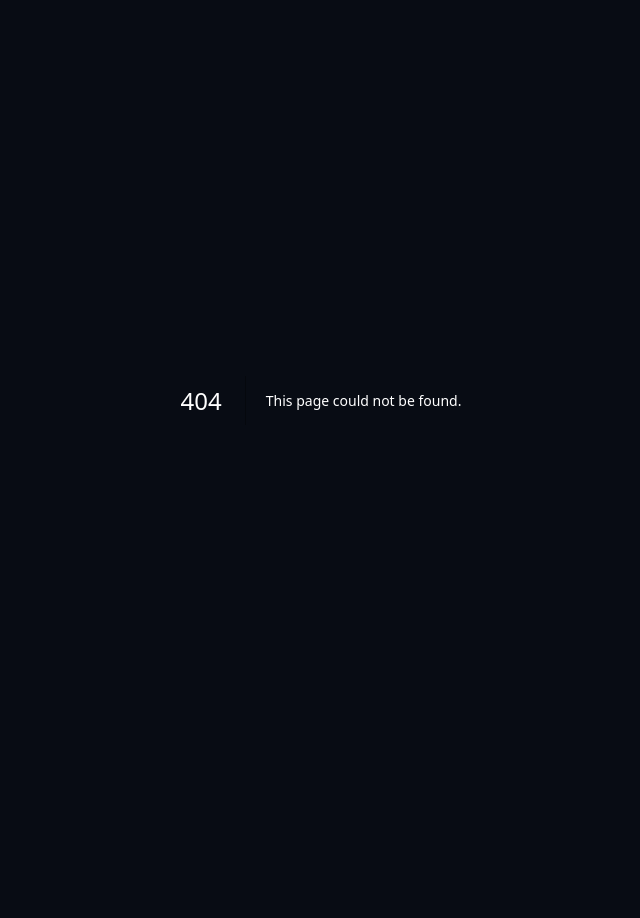
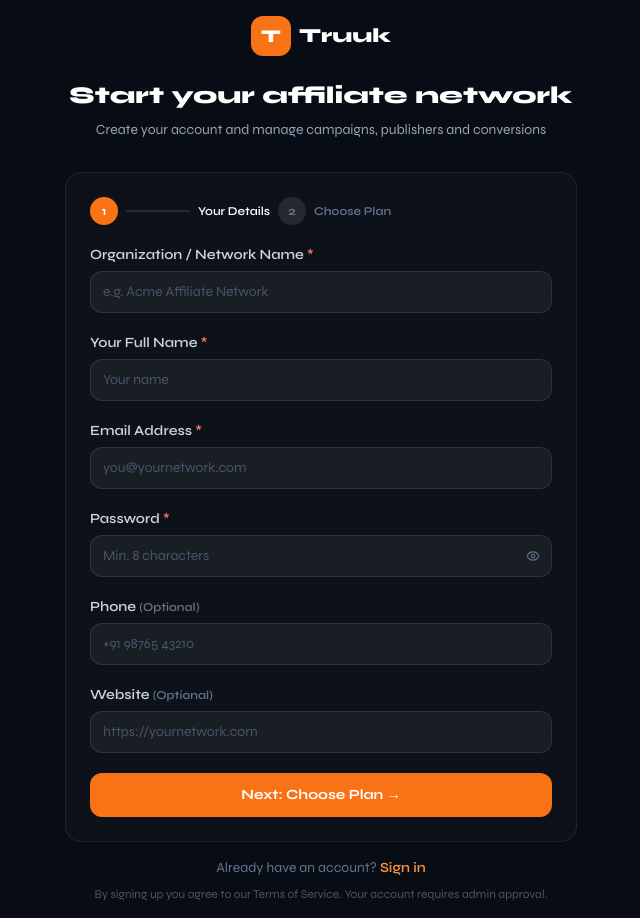
Before and after one commit to PRITHVIADS/truuk, a Next.js app: page /register in a window 1280 px wide. Before the commit this address had no page. Shown: the whole page, without its empty margins (319-959 px from the left). Before the commit the page ends 800 px from the top, so only its background shows below. Built offline with nearby package versions, Linux system fonts and the light colour scheme.

Commit message:
Add network registration page at /register

```diff
--- a/app/page.js
+++ b/app/page.js
@@ -1,9 +1,4 @@
 import { redirect } from "next/navigation";
-import { getServerSession } from "next-auth";
-import { authOptions } from "./api/auth/[...nextauth]/route";
-
-export default async function RootPage() {
-  const session = await getServerSession(authOptions);
-  if (session) redirect("/dashboard");
-  else redirect("/login");
+export default function Home() {
+  redirect("/login");
 }
--- /dev/null
+++ b/app/register/page.js
@@ -0,0 +1,101 @@
+"use client";
+import{useState}from"react";import{useRouter}from"next/navigation";import{Eye,EyeOff,CheckCircle}from"lucide-react";
+export default function RegisterPage(){
+  const router=useRouter();
+  const[step,setStep]=useState(1);
+  const[saving,setSaving]=useState(false);
+  const[error,setError]=useState("");
+  const[showPass,setShowPass]=useState(false);
+  const[plan,setPlan]=useState("trial");
+  const[form,setForm]=useState({orgName:"",name:"",email:"",password:"",phone:"",website:""});
+  const f=(k,v)=>setForm(p=>({...p,[k]:v}));
+  const handleSubmit=async()=>{
+    if(!form.orgName){setError("Organization name required");return;}
+    if(!form.name){setError("Your name required");return;}
+    if(!form.email){setError("Email required");return;}
+    if(!form.password||form.password.length<8){setError("Password min 8 characters");return;}
+    setSaving(true);setError("");
+    const r=await fetch("/api/organizations/signup",{method:"POST",headers:{"Content-Type":"application/json"},body:JSON.stringify({...form,plan})});
+    const d=await r.json();
+    if(!r.ok){setError(d.error||"Error creating account");setSaving(false);return;}
+    router.push("/register/success");
+  };
+  const card={background:"rgba(255,255,255,0.025)",borderColor:"rgba(255,255,255,0.07)"};
+  const PLANS=[
+    {id:"trial",name:"Free Trial",price:"₹0",duration:"14 days",desc:"Try Truuk free, no credit card needed"},
+    {id:"starter",name:"Starter",price:"₹1,500+GST",duration:"per month",desc:"For small affiliate networks"},
+    {id:"growth",name:"Growth",price:"₹5,000+GST",duration:"per month",desc:"For growing networks"},
+  ];
+  return(
+    <div className="min-h-screen flex items-center justify-center p-4" style={{background:"#080c14"}}>
+      <div className="w-full max-w-lg">
+        {/* Header */}
+        <div className="text-center mb-8">
+          <a href="/" className="inline-flex items-center gap-2 mb-6">
+            <div className="w-10 h-10 rounded-xl bg-orange-500 flex items-center justify-center text-white font-black text-lg">T</div>
+            <span className="text-white font-black text-xl">Truuk</span>
+          </a>
+          <h1 className="text-2xl font-black text-white mb-2">Start your affiliate network</h1>
+          <p className="text-slate-400 text-sm">Create your account and manage campaigns, publishers and conversions</p>
+        </div>
+
+        <div className="rounded-2xl border p-6 space-y-5" style={card}>
+          {/* Step indicator */}
+          <div className="flex items-center gap-2 mb-2">
+            {[1,2].map(s=>(
+              <div key={s} className="flex items-center gap-2">
+                <div className={`w-7 h-7 rounded-full flex items-center justify-center text-xs font-bold transition-all ${step>=s?"bg-orange-500 text-white":"bg-white/10 text-slate-500"}`}>{step>s?<CheckCircle size={14}/>:s}</div>
+                {s<2&&<div className={`flex-1 h-0.5 w-16 rounded ${step>s?"bg-orange-500":"bg-white/10"}`}/>}
+                <span className={`text-xs font-semibold ${step>=s?"text-white":"text-slate-500"}`}>{s===1?"Your Details":"Choose Plan"}</span>
+              </div>
+            ))}
+          </div>
+
+          {step===1&&<>
+            <div><label className="text-sm text-slate-300 font-semibold block mb-1.5">Organization / Network Name <span className="text-red-400">*</span></label><input value={form.orgName} onChange={e=>f("orgName",e.target.value)} className="input w-full" placeholder="e.g. Acme Affiliate Network"/></div>
+            <div><label className="text-sm text-slate-300 font-semibold block mb-1.5">Your Full Name <span className="text-red-400">*</span></label><input value={form.name} onChange={e=>f("name",e.target.value)} className="input w-full" placeholder="Your name"/></div>
+            <div><label className="text-sm text-slate-300 font-semibold block mb-1.5">Email Address <span className="text-red-400">*</span></label><input type="email" value={form.email} onChange={e=>f("email",e.target.value)} className="input w-full" placeholder="you@yournetwork.com"/></div>
+            <div>
+              <label className="text-sm text-slate-300 font-semibold block mb-1.5">Password <span className="text-red-400">*</span></label>
+              <div className="relative"><input type={showPass?"text":"password"} value={form.password} onChange={e=>f("password",e.target.value)} className="input w-full pr-10" placeholder="Min. 8 characters"/><button type="button" onClick={()=>setShowPass(p=>!p)} className="absolute right-3 top-1/2 -translate-y-1/2 text-slate-500 hover:text-white">{showPass?<EyeOff size={14}/>:<Eye size={14}/>}</button></div>
+            </div>
+            <div><label className="text-sm text-slate-300 font-semibold block mb-1.5">Phone <span className="text-xs text-slate-500">(Optional)</span></label><input value={form.phone} onChange={e=>f("phone",e.target.value)} className="input w-full" placeholder="+91 98765 43210"/></div>
+            <div><label className="text-sm text-slate-300 font-semibold block mb-1.5">Website <span className="text-xs text-slate-500">(Optional)</span></label><input value={form.website} onChange={e=>f("website",e.target.value)} className="input w-full" placeholder="https://yournetwork.com"/></div>
+            {error&&<div className="p-3 rounded-xl bg-red-500/10 border border-red-500/30 text-red-400 text-sm">{error}</div>}
+            <button onClick={()=>{if(!form.orgName||!form.name||!form.email||!form.password){setError("Please fill all required fields");return;}if(form.password.length<8){setError("Password min 8 characters");return;}setError("");setStep(2);}} className="btn-primary w-full py-3 text-sm font-bold">Next: Choose Plan →</button>
+          </>}
+
+          {step===2&&<>
+            <div className="space-y-3">
+              {PLANS.map(p=>(
+                <button key={p.id} onClick={()=>setPlan(p.id)} type="button"
+                  className={`w-full p-4 rounded-xl border text-left transition-all ${plan===p.id?"border-orange-500 bg-orange-500/10":"border-white/10 bg-white/5 hover:border-white/20"}`}>
+                  <div className="flex items-center justify-between mb-1">
+                    <div className="flex items-center gap-2">
+                      <div className={`w-4 h-4 rounded-full border-2 flex items-center justify-center ${plan===p.id?"border-orange-500":"border-slate-600"}`}>{plan===p.id&&<div className="w-2 h-2 rounded-full bg-orange-500"/>}</div>
+                      <span className={`font-bold text-sm ${plan===p.id?"text-orange-400":"text-white"}`}>{p.name}</span>
+                      {p.id==="trial"&&<span className="text-xs bg-green-500/15 text-green-400 border border-green-500/30 px-2 py-0.5 rounded-full">Recommended</span>}
+                    </div>
+                    <div className="text-right"><p className={`font-black text-sm ${plan===p.id?"text-orange-400":"text-white"}`}>{p.price}</p><p className="text-xs text-slate-500">{p.duration}</p></div>
+                  </div>
+                  <p className="text-xs text-slate-500 pl-6">{p.desc}</p>
+                </button>
+              ))}
+            </div>
+            <div className="p-3 rounded-xl bg-blue-500/5 border border-blue-500/20">
+              <p className="text-xs text-blue-400">🎉 <strong>Beta pricing</strong> — prices locked in for early adopters. Start with free trial, upgrade anytime.</p>
+            </div>
+            {error&&<div className="p-3 rounded-xl bg-red-500/10 border border-red-500/30 text-red-400 text-sm">{error}</div>}
+            <div className="flex gap-3">
+              <button onClick={()=>setStep(1)} className="btn-ghost px-4 py-3 text-sm">← Back</button>
+              <button onClick={handleSubmit} disabled={saving} className="btn-primary flex-1 py-3 text-sm font-bold">{saving?"Creating account…":"Create Account →"}</button>
+            </div>
+          </>}
+        </div>
+
+        <p className="text-center text-slate-500 text-sm mt-4">Already have an account? <a href="/login" className="text-orange-400 font-semibold hover:text-orange-300">Sign in</a></p>
+        <p className="text-center text-slate-600 text-xs mt-2">By signing up you agree to our Terms of Service. Your account requires admin approval.</p>
+      </div>
+    </div>
+  );
+}
```
